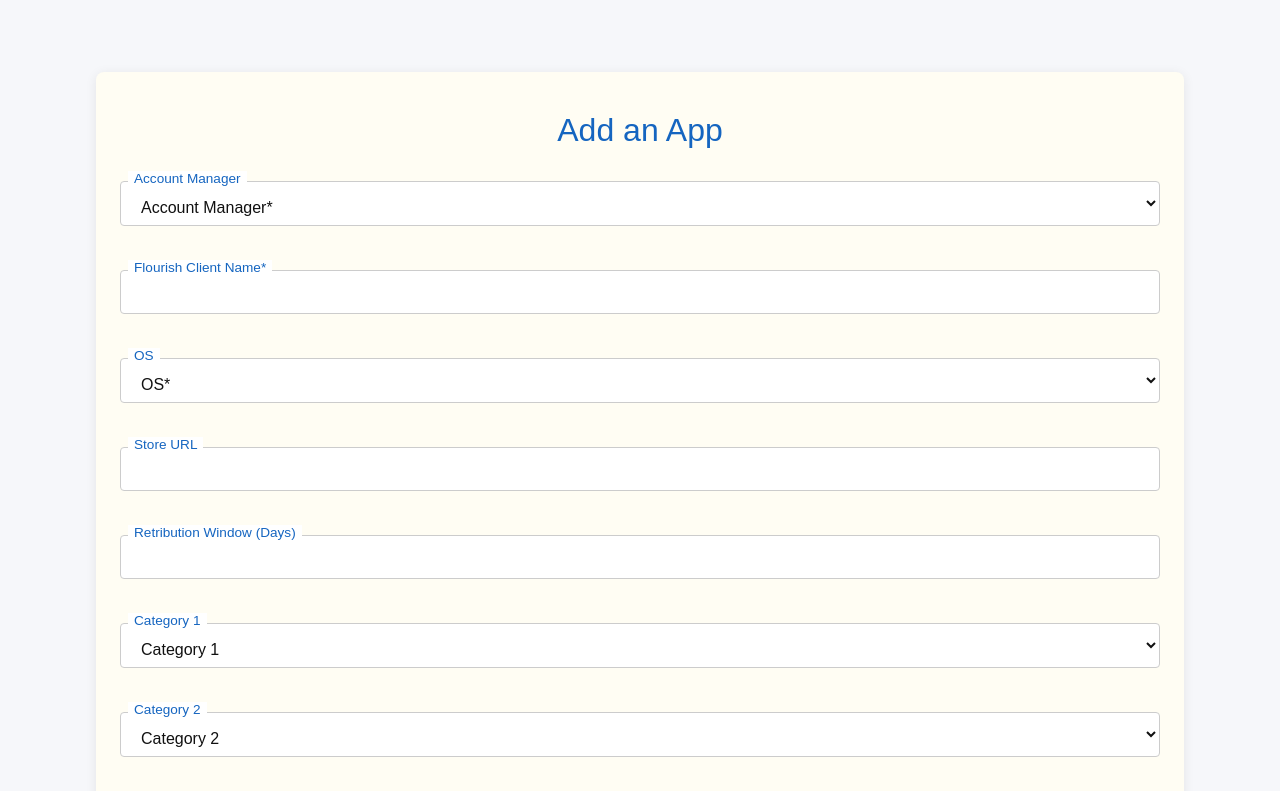
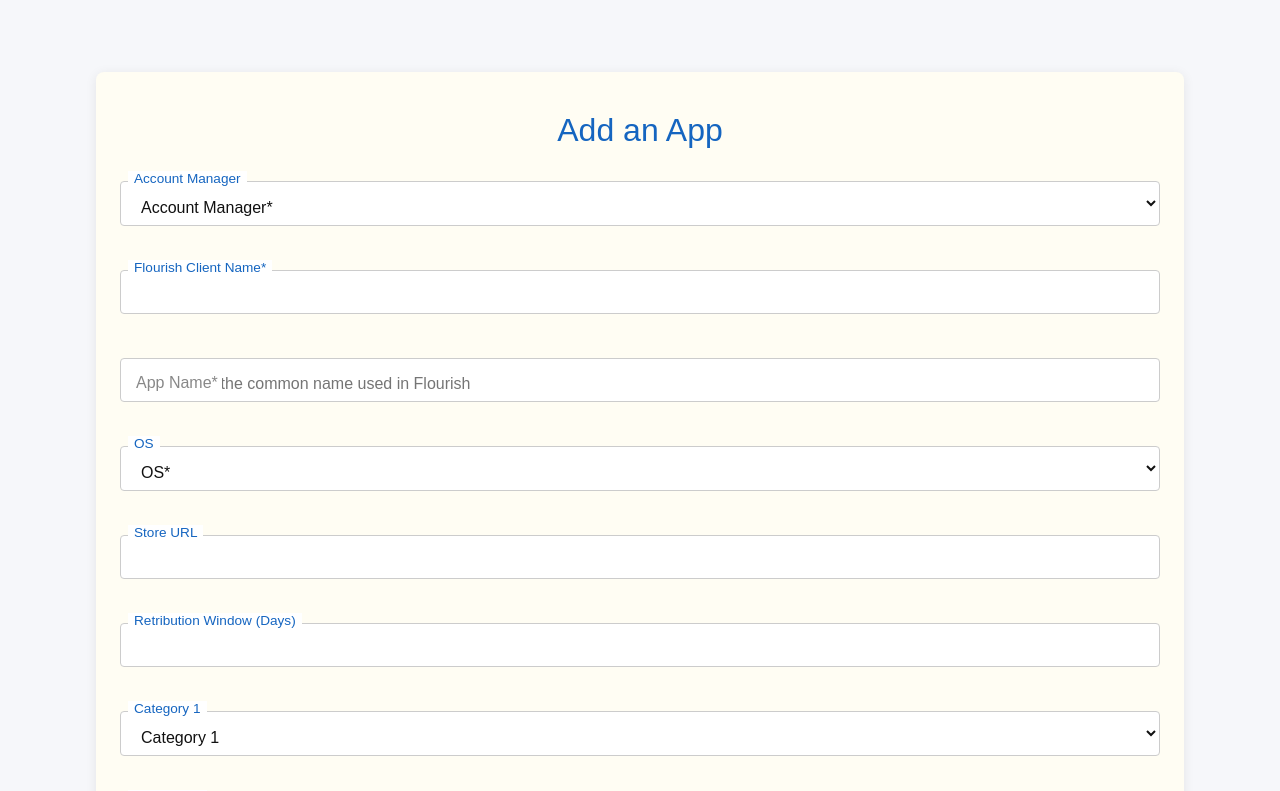
Before and after one commit to Octostone/wizard-v5, a Next.js app: page /add-an-app in a window 1280 px wide. Shown: the top 791 px of the page. Built offline with nearby package versions, Linux system fonts and the light colour scheme.

Commit message:
feat: add App Name field to Add An App page and map Client Basics and Client Details fields to Google Sheet tabs

```diff
--- a/src/app/add-an-app/page.tsx
+++ b/src/app/add-an-app/page.tsx
@@ -79,6 +79,19 @@ export default function AddAnApp() {
               onKeyDown={preventLineBreaks}
             />
             <label className={styles.floatingLabel}>Flourish Client Name*</label>
+          </div>
+
+          <div className={styles.formGroup}>
+            <input
+              className={styles.floatingInput}
+              type="text"
+              required
+              value={form.appName}
+              onChange={e => setField("appName", e.target.value)}
+              onKeyDown={preventLineBreaks}
+              placeholder="This will be the common name used in Flourish"
+            />
+            <label className={styles.floatingLabel}>App Name*</label>
           </div>
 
           <div className={styles.formGroup}>
--- a/src/app/api/google-sheets/route.ts
+++ b/src/app/api/google-sheets/route.ts
@@ -57,15 +57,36 @@ export async function POST(request: Request) {
     }
 
     // 2. Update the sheet with form data
-    // This is a simplified example - you'll need to map your form data to the correct cells
-    const updateResponse = await sheets.spreadsheets.values.update({
+    // Write Client Basics
+    await sheets.spreadsheets.values.update({
       spreadsheetId: newFileId,
-      range: 'Sheet1!A1', // Adjust range as needed
+      range: 'Client Basics!A2:C2',
       valueInputOption: 'RAW',
       requestBody: {
         values: [
-          // Map your form data here
-          // Example: [formData.accountManager, formData.clientName, ...]
+          [
+            formData.accountManager || '',
+            formData.clientDBAName || '',
+            formData.billingName || ''
+          ]
+        ]
+      }
+    });
+
+    // Write Client Details
+    await sheets.spreadsheets.values.update({
+      spreadsheetId: newFileId,
+      range: 'Client Details!A2:E2',
+      valueInputOption: 'RAW',
+      requestBody: {
+        values: [
+          [
+            formData.flourishClientName || '',
+            formData.mmp || '',
+            formData.netGross || '',
+            formData.grossDeduction || '',
+            formData.baseCM || ''
+          ]
         ]
       }
     });
```
